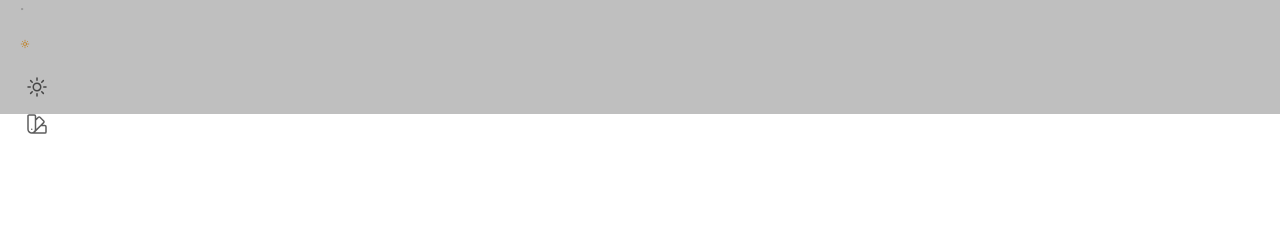
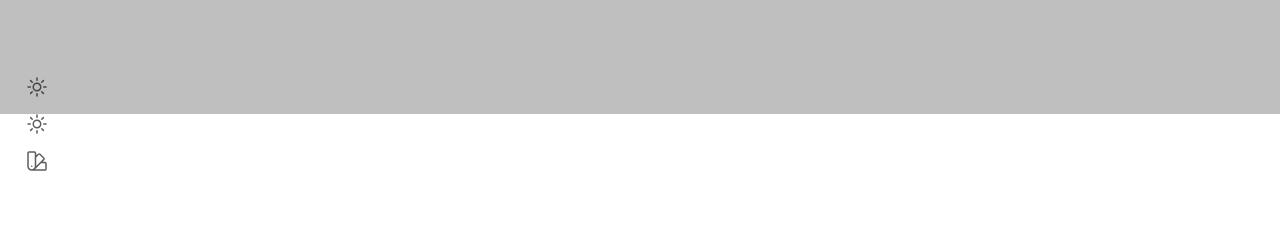
Before and after one commit to XOKEESH/km-portfolio, a React (Vite) app: page / in a window 1280 px wide. Shown: the part 686-917 px from the top of the page. Built offline with nearby package versions, Linux system fonts and the light colour scheme.

Commit message:
theme function working

```diff
--- a/src/components/Navbar.jsx
+++ b/src/components/Navbar.jsx
@@ -75,10 +75,13 @@ const Navbar = () => {
                 </>
               ) : (
                 <div className="theme-btns">
-                  {/* <div className="theme-selector">
-                    <button onClick={() => setCurrentTheme((currentTheme + 1) % 17)}><SunIcon /></button>
-                  </div> */}
+                  <button
+                    onClick={() => setSliderVisible(!sliderVisible)} // Toggle slider visibility
+                  >
+                    <SunIcon />
+                  </button>
 
+                  {sliderVisible && ( // Render slider when sliderVisible is true
                     <div className="theme-slider">
                       <div className="slider-track">
                         {Array(17)
@@ -100,6 +103,8 @@ const Navbar = () => {
                         <SunIcon />
                       </div>
                     </div>
+                  )}
+
                   <button
                     onClick={() => setTheme(theme === 'light' ? 'dark' : 'light')}
                   >
```
Lines whose indentation alone changed are shown as unchanged.
